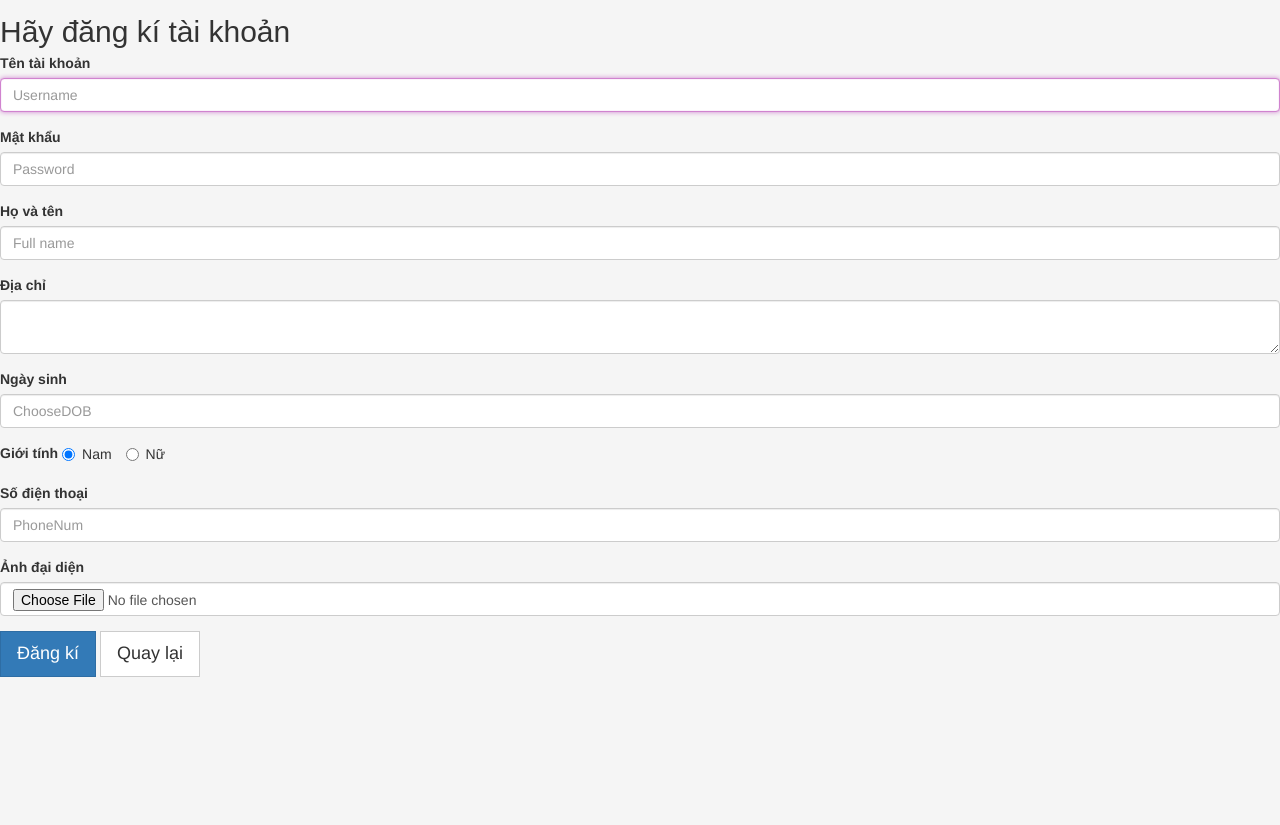
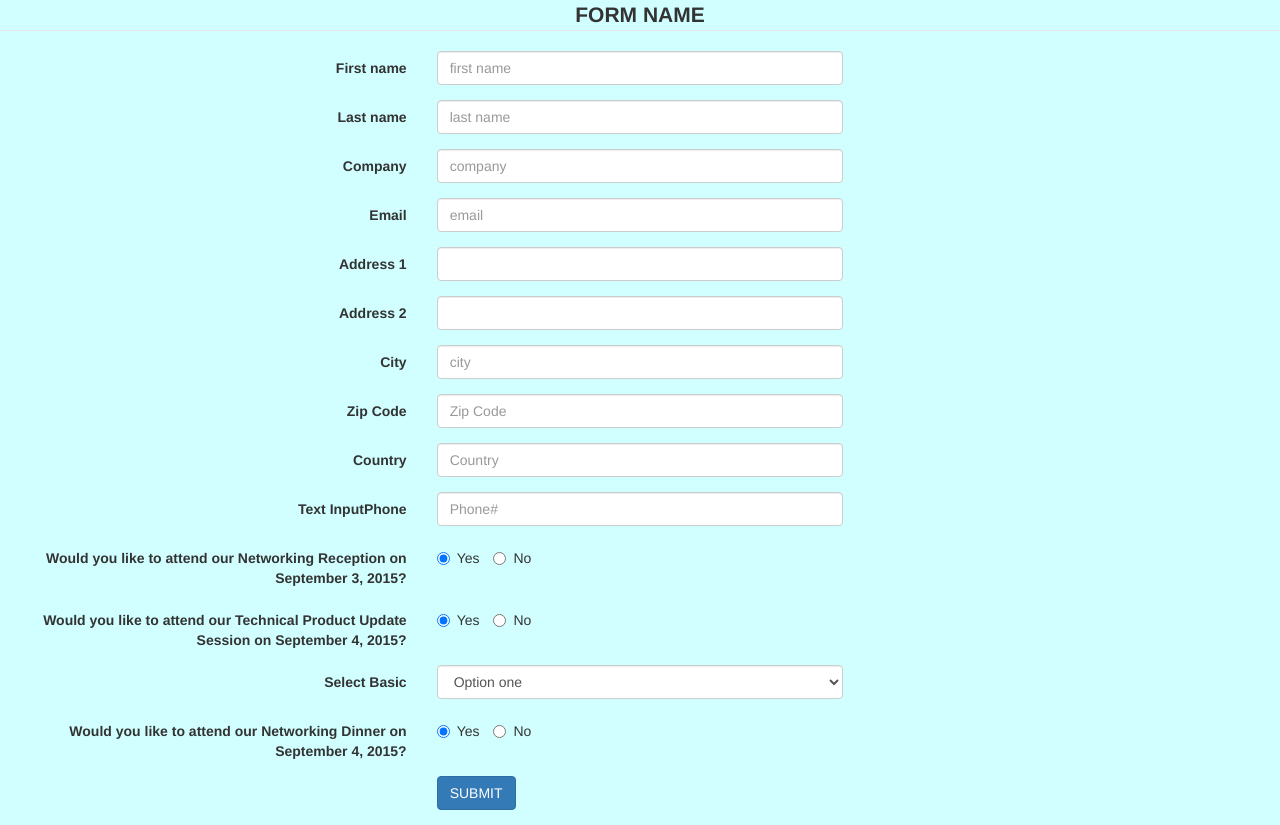
Before and after one commit to xuanhop/News, a CakePHP app: the page made by app/View/Home/register.ctp in a window 1280 px wide. Before the commit the page ends 677 px from the top, so only its background shows below. Run offline with PHP 8.4 and a stand-in for CakePHP, Linux system fonts and the light colour scheme; the template is opened without the code that fills it, so the values that code supplies are empty; some libraries are stand-ins or nearby versions; some web fonts are replaced.

Commit message:
commit file register

```diff
--- a/app/View/Home/register.ctp
+++ b/app/View/Home/register.ctp
@@ -1,75 +1,177 @@
 <!DOCTYPE html>
 <html>
 <head>
-    <title>
-        Đăng ký
-    </title>
+<title>Đăng ký</title>
 <meta charset="utf-8">
-    <?php echo $this->Html->css(array('bootstrap.min.css', 'font-awesome.min.css','animate.css',
-        'font.css','li-scroller.css','slick.css','jquery.fancybox.css','theme.css','style.css')) ?>
+<?php echo $this->Html->css(array('bootstrap.min.css',)); ?>
+
 </head>
 <body>
-<h2 class="form-signin-heading">Hãy đăng kí tài khoản</h2>
-<!-- Username -->
+<form class="form-horizontal" style="background-color: #d1ffff ">
+    <fieldset>
+
+        <!-- Form Name -->
+        <legend style="text-align: center; font-weight: bold; text-transform: uppercase;">Form Name</legend>
+
+        <!-- Text input-->
         <div class="form-group">
-    <label for="inputUsername">Tên tài khoản</label>
-    <input type="text" autofocus="" required placeholder="Username" class="form-control" id="inputUsername"
-           name="data[TblUser][username]"/>
+            <label class="col-md-4 control-label" for="fn">First name</label>
+            <div class="col-md-4">
+                <input id="fn" name="fn" type="text" placeholder="first name" class="form-control input-md" required="">
+
             </div>
-<!-- Password -->
-<div class="form-group">
-    <label for="inputPassword">Mật khẩu</label>
-    <input type="password" required placeholder="Password" class="form-control" id="inputPassword"
-           name="data[TblUser][password]"/>
         </div>
 
+        <!-- Text input-->
         <div class="form-group">
-    <label for="inputFName">Họ và tên</label>
-    <input type="text" required placeholder="Full name" class="form-control" id="inputFName"
-           name="data[TblProfile][FullName]"/>
+            <label class="col-md-4 control-label" for="ln">Last name</label>
+            <div class="col-md-4">
+                <input id="ln" name="ln" type="text" placeholder="last name" class="form-control input-md" required="">
+
+            </div>
         </div>
 
+        <!-- Text input-->
         <div class="form-group">
-    <label for="add">Địa chỉ</label>
-    <textarea type="text" required placeholder="Full name" class="form-control" id="add"
-              name="data[TblProfile][Address]">
-        </textarea>
+            <label class="col-md-4 control-label" for="cmpny">Company</label>
+            <div class="col-md-4">
+                <input id="cmpny" name="cmpny" type="text" placeholder="company" class="form-control input-md" required="">
+
+            </div>
         </div>
 
+        <!-- Text input-->
         <div class="form-group">
-    <label for="day">Ngày sinh</label>
-    <!-- Day -->
-    <input type="text" class="form-control" name="data[TblProfile][DOB]"
-           id="datepicker" placeholder="ChooseDOB"
-           data-date-format="dd-mm-yyyy"/>
+            <label class="col-md-4 control-label" for="email">Email</label>
+            <div class="col-md-4">
+                <input id="email" name="email" type="text" placeholder="email" class="form-control input-md" required="">
+
+            </div>
         </div>
 
+        <!-- Text input-->
         <div class="form-group">
-    <label for="gender">Giới tính</label>
-    <label class="radio-inline">
-        <input type="radio" name="data[TblProfile][Gender]" value="1" checked> Nam
+            <label class="col-md-4 control-label" for="add1">Address 1</label>
+            <div class="col-md-4">
+                <input id="add1" name="add1" type="text" placeholder="" class="form-control input-md" required="">
+
+            </div>
+        </div>
+
+        <!-- Text input-->
+        <div class="form-group">
+            <label class="col-md-4 control-label" for="add2">Address 2</label>
+            <div class="col-md-4">
+                <input id="add2" name="add2" type="text" placeholder="" class="form-control input-md">
+
+            </div>
+        </div>
+
+        <!-- Text input-->
+        <div class="form-group">
+            <label class="col-md-4 control-label" for="city">City</label>
+            <div class="col-md-4">
+                <input id="city" name="city" type="text" placeholder="city" class="form-control input-md" required="">
+
+            </div>
+        </div>
+
+        <!-- Text input-->
+        <div class="form-group">
+            <label class="col-md-4 control-label" for="zip">Zip Code</label>
+            <div class="col-md-4">
+                <input id="zip" name="zip" type="text" placeholder="Zip Code" class="form-control input-md" required="">
+
+            </div>
+        </div>
+
+        <!-- Text input-->
+        <div class="form-group">
+            <label class="col-md-4 control-label" for="ctry">Country</label>
+            <div class="col-md-4">
+                <input id="ctry" name="ctry" type="text" placeholder="Country" class="form-control input-md" required="">
+
+            </div>
+        </div>
+
+        <!-- Text input-->
+        <div class="form-group">
+            <label class="col-md-4 control-label" for="phone">Text InputPhone</label>
+            <div class="col-md-4">
+                <input id="phone" name="phone" type="text" placeholder="Phone#" class="form-control input-md" required="">
+
+            </div>
+        </div>
+
+        <!-- Multiple Radios (inline) -->
+        <div class="form-group">
+            <label class="col-md-4 control-label" for="Training">Would you like to attend our Networking Reception on September 3, 2015?</label>
+            <div class="col-md-4">
+                <label class="radio-inline" for="Training-0">
+                    <input type="radio" name="Training" id="Training-0" value="yes" checked="checked">
+                    Yes
                 </label>
-    <label class="radio-inline">
-        <input type="radio" name="data[TblProfile][Gender]" value="0"> Nữ
+                <label class="radio-inline" for="Training-1">
+                    <input type="radio" name="Training" id="Training-1" value="no">
+                    No
                 </label>
             </div>
-
-<div class="form-group">
-    <label for="phone">Số điện thoại</label>
-    <input type="text" required placeholder="PhoneNum" class="form-control" id="phone"
-           name="data[TblProfile][Phone]"/>
         </div>
 
-<!-- Avatar-->
+        <!-- Multiple Radios (inline) -->
         <div class="form-group">
-    <label for="avt">Ảnh đại diện</label>
-    <input type="file" class="form-control" id="avt" name="data[TblProfile][Avatar]" ACCEPT="image/*"/>
+            <label class="col-md-4 control-label" for="Networking_Reception">Would you like to attend our Technical Product Update Session on September 4, 2015?</label>
+            <div class="col-md-4">
+                <label class="radio-inline" for="Networking_Reception-0">
+                    <input type="radio" name="Networking_Reception" id="Networking_Reception-0" value="meet_yes" checked="checked">
+                    Yes
+                </label>
+                <label class="radio-inline" for="Networking_Reception-1">
+                    <input type="radio" name="Networking_Reception" id="Networking_Reception-1" value="meet_no">
+                    No
+                </label>
             </div>
-<!-- Submit btn -->
-<button type="submit" class="btn btn-group-lg  btn-lg btn-primary" name="submit">Đăng kí</button>
-<!-- Nút quay lại-->
-<button type="button" class="btn btn-group-lg btn-lg btn-default" onclick="history.go(-1)">Quay lại</button>
-<?php echo $this->Form->end(); ?>
+        </div>
 
+        <!-- Select Basic -->
+        <div class="form-group">
+            <label class="col-md-4 control-label" for="selectbasic">Select Basic</label>
+            <div class="col-md-4">
+                <select id="selectbasic" name="selectbasic" class="form-control input-md">
+                    <option>Option one</option>
+                    <option>Option two</option>
+                </select>
+            </div>
+        </div>
+
+
+        <!-- Multiple Radios (inline) -->
+        <div class="form-group">
+            <label class="col-md-4 control-label" for="Dinner">Would you like to attend our Networking Dinner on September 4, 2015?</label>
+            <div class="col-md-4">
+                <label class="radio-inline" for="Dinner-0">
+                    <input type="radio" name="Dinner" id="Dinner-0" value="dinner_yes" checked="checked">
+                    Yes
+                </label>
+                <label class="radio-inline" for="Dinner-1">
+                    <input type="radio" name="Dinner" id="Dinner-1" value="dinner_no">
+                    No
+                </label>
+            </div>
+        </div>
+
+        <!-- Button -->
+        <div class="form-group">
+            <label class="col-md-4 control-label" for="submit"></label>
+            <div class="col-md-4">
+                <button id="submit" name="submit" class="btn btn-primary">SUBMIT</button>
+            </div>
+        </div>
+
+    </fieldset>
+</form>
+<?php echo $this->Html->script(array('jquery.min.js','wow.min.js','bootstrap.min.js','slick.min.js',
+    'jquery.li-scroller.1.0.js',
+    'jquery.newsTicker.min.js','jquery.fancybox.pack.js','custom.js')) ?>
 </body>
 </html>
```
Also changed, not shown: app/View/Home/login.ctp (deleted). Lines whose indentation alone changed are shown as unchanged.
